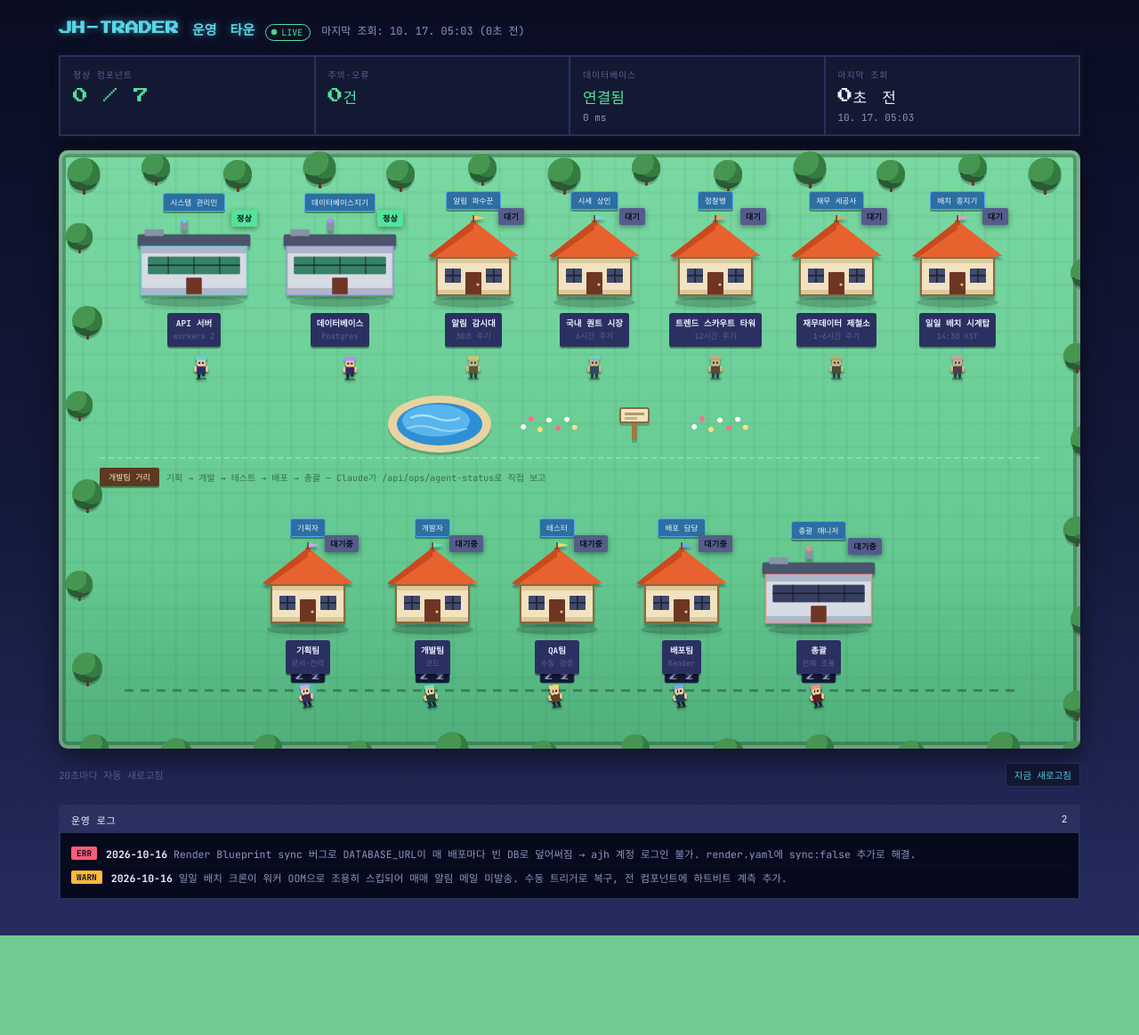
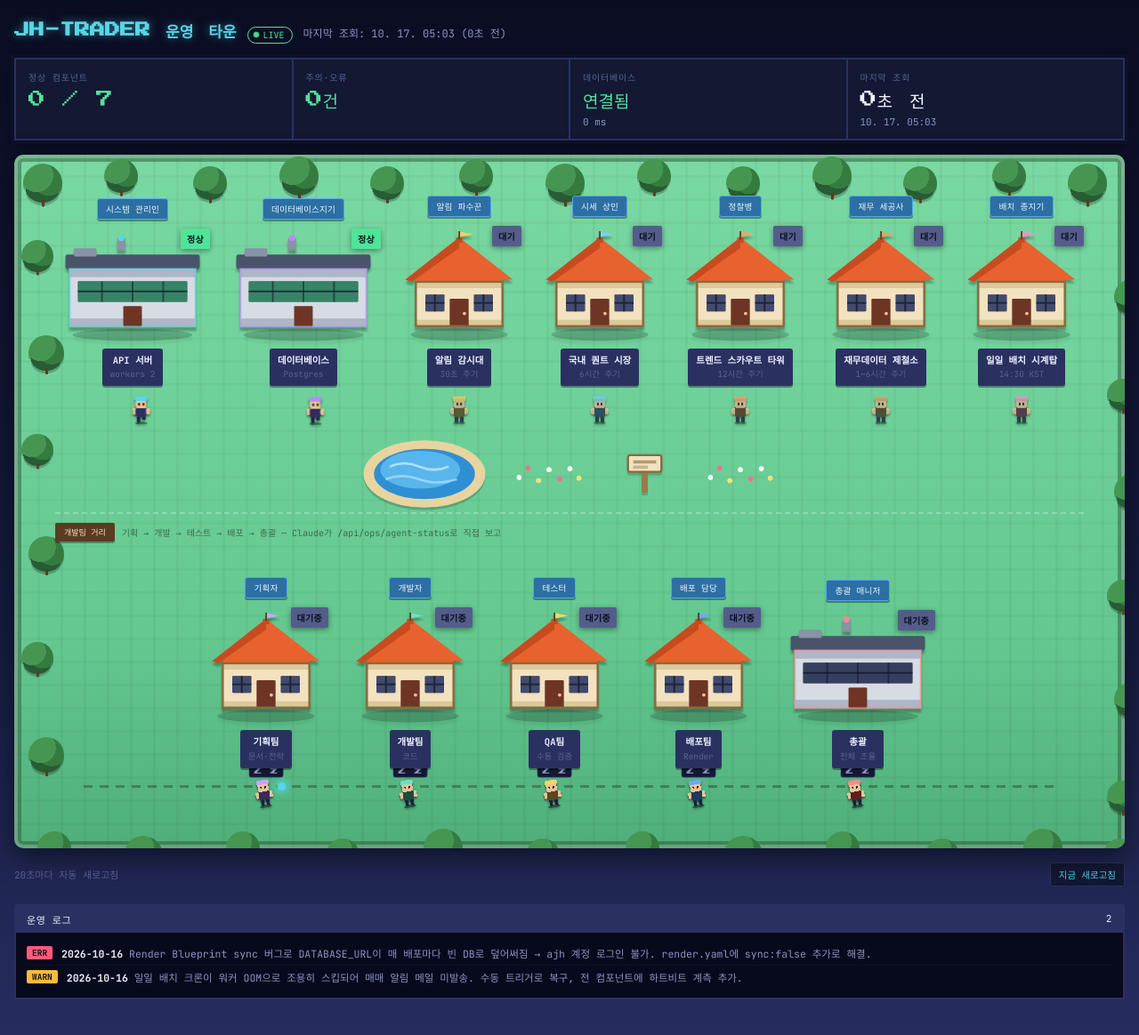
Before and after one commit to ajh8920/JH-Trader, a Flask app: template templates/ops_dashboard.html in a window 1280 px wide. Shown: the whole page at 89% size. Before the commit the page ends 1052 px from the top, so only its background shows below. Run offline with Flask 3, Linux system fonts and the light colour scheme; the template is opened without the code that fills it, so the values that code supplies are empty; some libraries are stand-ins or nearby versions.

Commit message:
운영 대시보드 UI 수정: 이름표·상태뱃지 겹침 해소, 전체 크기 확대
뱃지가 .bldg 위로 -8px 튀어나오는데 이름표 아래 여백(6px)이 좁아 서로
맞닿아 있었다 - 뱃지는 덜 튀어나오게(-6px), 이름표 아래 여백은 넉넉히
늘려(16px) 확실히 분리. 사용자 요청대로 전체 화면도 확대 - wrap
1180px→1400px, 건물 118/146px→140/174px, 주민 20x26→24x31px, 폰트·
패딩·연못/꽃밭 장식도 비례해서 키움. claude.ai Artifact 버전(ops_town.html)
도 동일하게 반영.

Playwright 스크린샷으로 겹침 해소 확인(확대 비교: "알림 파수꾼"/"지연"
뱃지가 이제 선명하게 분리됨).

Co-Authored-By: Claude Sonnet 5 <noreply@anthropic.com>

```diff
--- a/templates/ops_dashboard.html
+++ b/templates/ops_dashboard.html
@@ -35,9 +35,9 @@ body{
     radial-gradient(1px 1px at 92% 20%, rgba(255,255,255,.45) 0, transparent 60%),
     linear-gradient(180deg, var(--sky-top) 0%, var(--sky-mid) 55%, var(--sky-horizon) 100%);
 }
-.wrap{max-width:1180px; margin:0 auto; padding-block:20px 40px;}
+.wrap{max-width:1400px; margin:0 auto; padding-block:20px 40px;}
 .title-row{display:flex; align-items:baseline; gap:12px; flex-wrap:wrap; padding:0 16px;}
-h1{font-family:var(--pixel); font-size:15px; line-height:1.6; margin:0; color:var(--accent); text-shadow:0 0 10px rgba(87,214,232,.5); text-wrap:balance;}
+h1{font-family:var(--pixel); font-size:17px; line-height:1.6; margin:0; color:var(--accent); text-shadow:0 0 10px rgba(87,214,232,.5); text-wrap:balance;}
 .subtitle{color:var(--ink-dim); font-size:12px;}
 .live-chip{
   display:inline-flex; align-items:center; gap:5px; font-size:10px; color:var(--ok);
@@ -58,7 +58,7 @@ h1{font-family:var(--pixel); font-size:15px; line-height:1.6; margin:0; color:va
   background:var(--panel); padding:12px 14px; display:flex; flex-direction:column; gap:6px; min-width:0;
 }
 .hud-label{font-size:10px; letter-spacing:.08em; color:var(--ink-faint); text-transform:uppercase;}
-.hud-value{font-family:var(--pixel); font-size:17px; font-variant-numeric:tabular-nums; line-height:1.3;}
+.hud-value{font-family:var(--pixel); font-size:19px; font-variant-numeric:tabular-nums; line-height:1.3;}
 .hud-value.ok{color:var(--ok)} .hud-value.warn{color:var(--warn)} .hud-value.err{color:var(--err)}
 .hud-sub{font-size:11px; color:var(--ink-dim); font-variant-numeric:tabular-nums;}
 
@@ -73,7 +73,7 @@ h1{font-family:var(--pixel); font-size:15px; line-height:1.6; margin:0; color:va
   box-shadow:0 10px 30px rgba(0,0,0,.5), inset 0 0 0 4px rgba(255,255,255,.25), inset 0 0 0 8px rgba(40,92,52,.5);
 }
 .tree-ring{position:absolute; inset:0; pointer-events:none; z-index:1;}
-.tree{position:absolute; width:34px; height:34px;}
+.tree{position:absolute; width:40px; height:40px;}
 .tree i{
   position:absolute; inset:0; display:block; border-radius:50%;
   background:
@@ -91,9 +91,9 @@ h1{font-family:var(--pixel); font-size:15px; line-height:1.6; margin:0; color:va
   position:relative; z-index:2; display:flex; align-items:center; justify-content:center;
   gap:28px; flex-wrap:wrap; padding:14px 0 0;
 }
-.pond{width:118px; height:66px; position:relative;}
+.pond{width:140px; height:78px; position:relative;}
 .pond svg{width:100%; height:100%; display:block; filter:drop-shadow(0 3px 0 rgba(0,0,0,.18));}
-.flowers{width:72px; height:30px; border-radius:6px;
+.flowers{width:84px; height:35px; border-radius:6px;
   background-image:
     radial-gradient(circle at 10% 60%, #fff 0 2.6px, transparent 3.2px),
     radial-gradient(circle at 22% 30%, #ff6f91 0 2.6px, transparent 3.2px),
@@ -103,7 +103,7 @@ h1{font-family:var(--pixel); font-size:15px; line-height:1.6; margin:0; color:va
     radial-gradient(circle at 78% 32%, #fff 0 2.6px, transparent 3.2px),
     radial-gradient(circle at 90% 62%, #ffe17a 0 2.6px, transparent 3.2px);
 }
-.path-sign{width:64px; height:44px; position:relative;}
+.path-sign{width:75px; height:52px; position:relative;}
 .path-sign svg{width:100%; height:100%; display:block; filter:drop-shadow(0 3px 0 rgba(0,0,0,.18));}
 
 /* ── 개발팀 거리(기획→개발→테스트→배포→총괄) ─────────────────────────
@@ -118,10 +118,10 @@ h1{font-family:var(--pixel); font-size:15px; line-height:1.6; margin:0; color:va
   box-shadow:0 2px 0 rgba(0,0,0,.3); white-space:nowrap;
 }
 .street-sign .desc{font-size:10px; color:rgba(20,30,20,.55);}
-.team-row{position:relative; z-index:2; padding:34px 6px 14px;}
+.team-row{position:relative; z-index:2; padding:38px 6px 14px;}
 .team-lots{display:flex; align-items:flex-end; justify-content:center; gap:22px; flex-wrap:wrap; position:relative; z-index:2;}
 .pipeline-track{
-  position:absolute; left:4%; right:4%; bottom:34px; height:3px; z-index:1;
+  position:absolute; left:4%; right:4%; bottom:38px; height:3px; z-index:1;
   background:repeating-linear-gradient(90deg, rgba(20,30,20,.35) 0 10px, transparent 10px 18px);
 }
 .pipeline-dot{
@@ -135,23 +135,23 @@ h1{font-family:var(--pixel); font-size:15px; line-height:1.6; margin:0; color:va
 /* ── 건물(주택/센터) 버튼 - 클릭하면 카드가 뒤집히며 뒷면에 세부지표가 나온다. ── */
 .bldg{
   --glow: var(--unknown);
-  position:relative; z-index:3; width:118px; display:flex; flex-direction:column; align-items:center;
+  position:relative; z-index:3; width:140px; display:flex; flex-direction:column; align-items:center;
   background:none; border:none; padding:0; cursor:pointer; font-family:inherit; color:inherit;
   perspective:900px;
 }
-.bldg.is-hall{width:146px;}
+.bldg.is-hall{width:174px;}
 .bldg .house-wrap{width:100%;}
 .bldg svg.house{width:100%; height:auto; display:block; filter:drop-shadow(0 4px 1px rgba(0,0,0,.28));}
 .bldg .plaque{
-  margin-top:6px; background:var(--panel-edge); color:var(--ink); font-size:9.5px; text-align:center;
-  padding:5px 7px; line-height:1.5; min-height:28px; display:flex; flex-direction:column; align-items:center;
+  margin-top:8px; background:var(--panel-edge); color:var(--ink); font-size:10.5px; text-align:center;
+  padding:6px 9px; line-height:1.5; min-height:30px; display:flex; flex-direction:column; align-items:center;
   justify-content:center; border-radius:3px; box-shadow:0 2px 0 rgba(0,0,0,.35); width:max-content; max-width:none;
 }
 .bldg .plaque .pl-name{white-space:nowrap; font-weight:700;}
-.bldg .plaque .pl-sub{white-space:nowrap; color:var(--ink-faint); font-size:8.6px; margin-top:1px;}
+.bldg .plaque .pl-sub{white-space:nowrap; color:var(--ink-faint); font-size:9.4px; margin-top:1px;}
 .bldg .badge{
-  position:absolute; top:-8px; right:2px; font-size:9px; letter-spacing:.03em; font-weight:700;
-  padding:3px 6px; border-radius:2px; color:#081018; background:var(--glow); box-shadow:0 2px 6px rgba(0,0,0,.4);
+  position:absolute; top:-6px; right:0; font-size:10px; letter-spacing:.03em; font-weight:700;
+  padding:4px 7px; border-radius:2px; color:#081018; background:var(--glow); box-shadow:0 2px 6px rgba(0,0,0,.4);
   z-index:4;
 }
 .flip{
@@ -165,10 +165,10 @@ h1{font-family:var(--pixel); font-size:15px; line-height:1.6; margin:0; color:va
   position:absolute; inset:0; width:100%;
   transform:rotateY(180deg); background:rgba(8,10,24,.94); border:1px solid var(--panel-edge);
   border-radius:6px; padding:9px 8px 10px; box-shadow:0 10px 26px rgba(0,0,0,.5);
-  max-height:230px; overflow-y:auto; text-align:left;
+  max-height:260px; overflow-y:auto; text-align:left;
 }
-.flip-back .back-title{display:block; color:var(--ink); font-size:10.5px; font-weight:700; margin-bottom:5px;}
-.flip-back .back-body{font-size:10px; color:var(--ink-dim); line-height:1.6;}
+.flip-back .back-title{display:block; color:var(--ink); font-size:11.5px; font-weight:700; margin-bottom:6px;}
+.flip-back .back-body{font-size:11px; color:var(--ink-dim); line-height:1.6;}
 .flip-back .back-body b{color:var(--ink); font-variant-numeric:tabular-nums;}
 .flip-back .back-body .err-line{color:var(--err); display:block; margin-top:4px; word-break:break-word;}
 .flip-back .back-body i{color:var(--ink-faint); font-style:normal;}
@@ -176,28 +176,28 @@ h1{font-family:var(--pixel); font-size:15px; line-height:1.6; margin:0; color:va
 /* ── 주민(에이전트) ──────────────────────────────────────────────── */
 .lot{position:relative; display:flex; flex-direction:column; align-items:center;}
 .nameplate{
-  font-size:8.5px; letter-spacing:.02em; color:#eaf6ff; background:#2d6fa3;
-  border:1px solid #4fa8e8; border-radius:3px; padding:3px 7px; margin-bottom:6px;
+  font-size:9.6px; letter-spacing:.02em; color:#eaf6ff; background:#2d6fa3;
+  border:1px solid #4fa8e8; border-radius:3px; padding:4px 9px; margin-bottom:16px;
   box-shadow:0 2px 0 rgba(0,0,0,.35); white-space:nowrap;
 }
-.ground{position:relative; width:100%; height:40px; flex:0 0 auto;}
+.ground{position:relative; width:100%; height:46px; flex:0 0 auto;}
 .walker{
-  position:absolute; left:50%; bottom:2px; width:20px; height:26px;
-  margin-left:-10px; animation:patrol var(--patrol-dur,4.5s) ease-in-out infinite;
+  position:absolute; left:50%; bottom:2px; width:24px; height:31px;
+  margin-left:-12px; animation:patrol var(--patrol-dur,4.5s) ease-in-out infinite;
   animation-delay:var(--patrol-delay,0s); filter:drop-shadow(0 2px 1px rgba(0,0,0,.5));
 }
 .walker .char{width:100%; height:100%; display:block; animation:bob 1.8s ease-in-out infinite; animation-delay:var(--patrol-delay,0s);}
 .walker .leg{animation:leg-step .42s steps(1) infinite;}
 .walker .leg-r{animation-delay:.21s;}
-.walker.mood-sleep{animation:none; left:calc(50% - 10px); margin-left:0;}
+.walker.mood-sleep{animation:none; left:calc(50% - 12px); margin-left:0;}
 .walker.mood-sleep .char{animation:none; transform:rotate(-9deg); transform-origin:50% 95%;}
 .walker.mood-sleep .leg{animation:none;}
-.walker.mood-idle{animation:none; left:calc(50% - 10px); margin-left:0;}
+.walker.mood-idle{animation:none; left:calc(50% - 12px); margin-left:0;}
 .walker.mood-idle .char{animation:bob 2.6s ease-in-out infinite; opacity:.72;}
 .walker.mood-idle .leg{animation:none;}
-.walker.mood-alert{animation:shuffle .32s steps(2) infinite; left:calc(50% - 10px); margin-left:0;}
+.walker.mood-alert{animation:shuffle .32s steps(2) infinite; left:calc(50% - 12px); margin-left:0;}
 .walker.mood-alert .leg{animation-duration:.18s;}
-.walker.mood-work{animation:none; left:calc(50% - 10px); margin-left:0;}
+.walker.mood-work{animation:none; left:calc(50% - 12px); margin-left:0;}
 .walker.mood-work .char{animation:bob 2.2s ease-in-out infinite;}
 .walker.mood-work .leg{animation:none;}
 .walker.mood-work .laptop-glow{animation:type-glow 1.1s steps(4) infinite;}
@@ -211,8 +211,8 @@ h1{font-family:var(--pixel); font-size:15px; line-height:1.6; margin:0; color:va
 .bubble.b-work{color:var(--ok); border-color:var(--ok); animation:bubble-float 1s ease-in-out infinite;}
 @keyframes patrol{
   0%{transform:translateX(0) scaleX(1)}
-  48%{transform:translateX(42px) scaleX(1)}
-  50%{transform:translateX(42px) scaleX(-1)}
+  48%{transform:translateX(50px) scaleX(1)}
+  50%{transform:translateX(50px) scaleX(-1)}
   98%{transform:translateX(0) scaleX(-1)}
   100%{transform:translateX(0) scaleX(1)}
 }
@@ -256,10 +256,10 @@ h1{font-family:var(--pixel); font-size:15px; line-height:1.6; margin:0; color:va
 .hint-bar button:disabled{opacity:.5; cursor:default;}
 
 @media (max-width:460px){
-  .bldg{width:30%; min-width:92px}
+  .bldg{width:30%; min-width:106px}
   .town-frame{padding:26px 14px 20px; margin:16px 10px;}
-  .tree{width:24px; height:24px;}
-  h1{font-size:12.5px}
+  .tree{width:28px; height:28px;}
+  h1{font-size:14px}
 }
 </style>
 <link rel="preconnect" href="https://fonts.gstatic.com">
```
